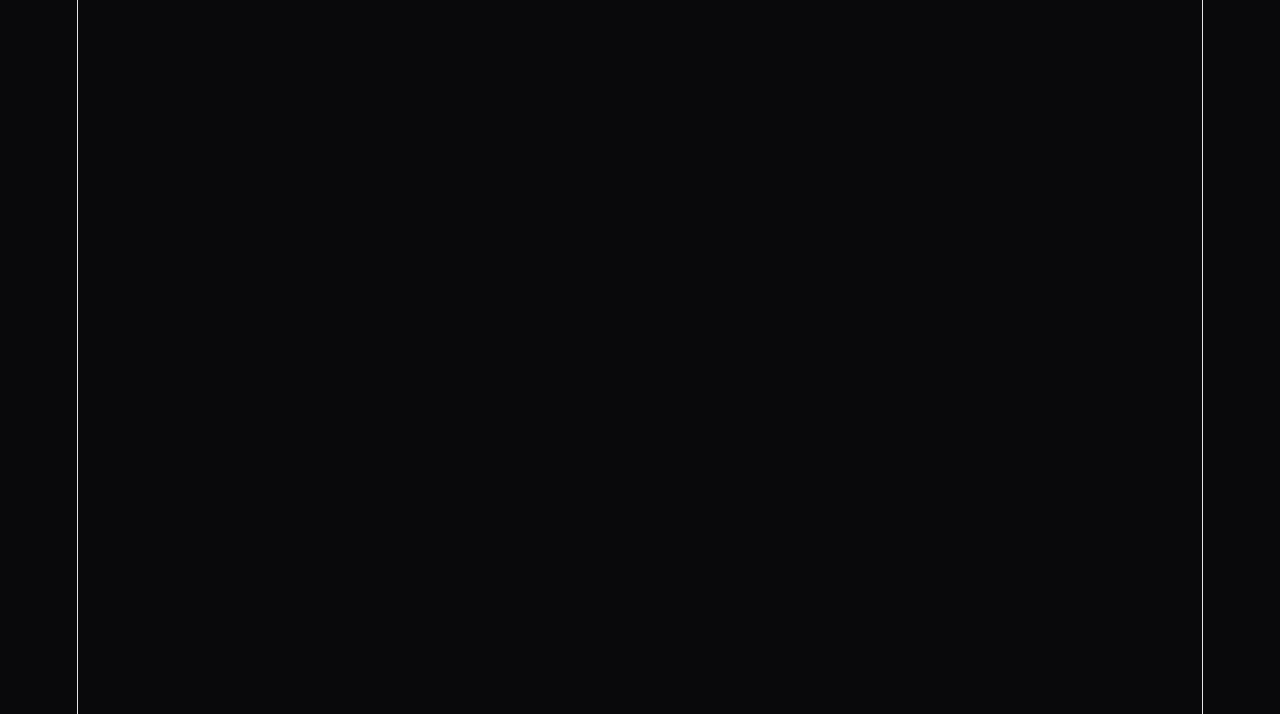
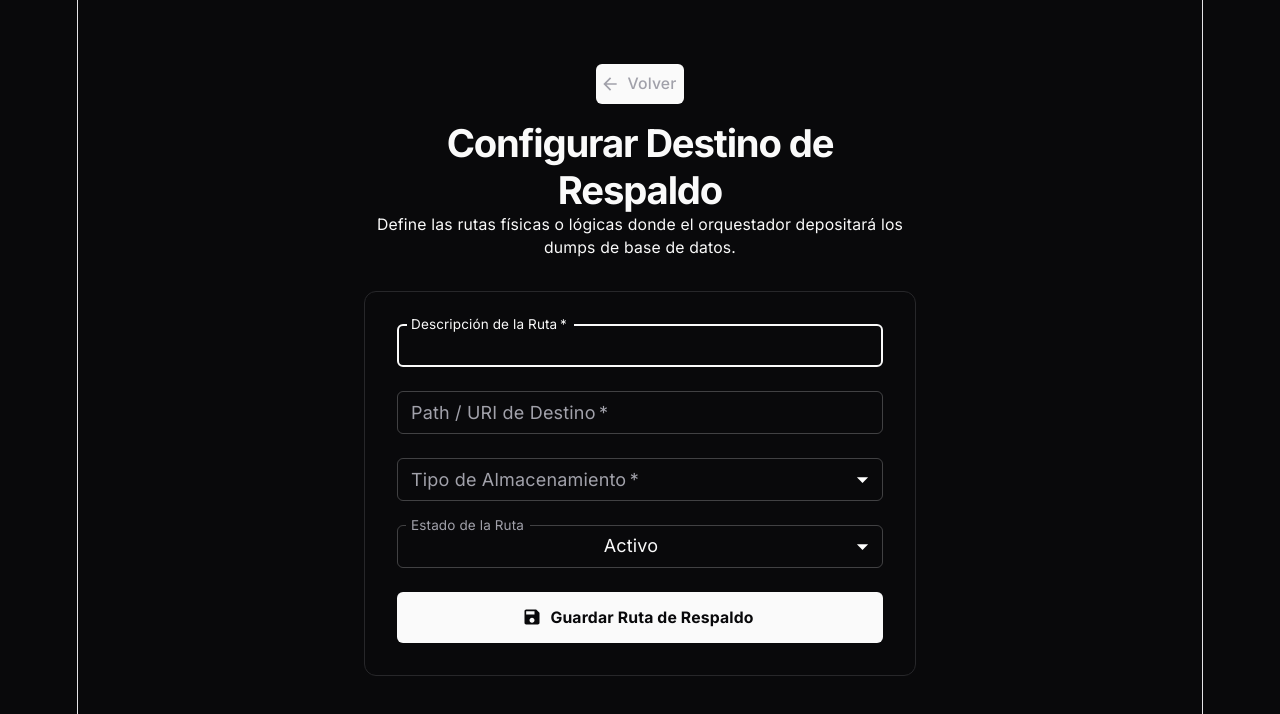
Before and after one commit to snnare/sgir_frontend, a React (Vite) app: page /add-path in a window 1280 px wide. Before the commit this address had no page. Shown: the top 714 px of the page. Built offline with nearby package versions, Linux system fonts and the light colour scheme.

Commit message:
Form Rutas de respaldo

```diff
--- a/src/App.tsx
+++ b/src/App.tsx
@@ -13,6 +13,7 @@ import { AddCredentialPage } from './pages/AddCredentialPage'
 import { AddInstancePage } from './pages/AddInstancePage'
 import { AddDbmsPage } from './pages/AddDbmsPage'
 import { AddBackupPolicyPage } from './pages/AddBackupPolicyPage';
+import { AddBackupPathPage } from './pages/AddBackupPathPage';
 function App() {
   const mode = useThemeStore((state) => state.mode);
 
@@ -34,6 +35,7 @@ function App() {
           <Route path='/add-instance' element={<AddInstancePage />} />
           <Route path="/add-dbms" element={<AddDbmsPage />} />
           <Route path="/add-policy" element={<AddBackupPolicyPage />} />
+          <Route path="/add-path" element={<AddBackupPathPage />} />
         </Routes>
       </BrowserRouter>
     </ThemeProvider>
--- /dev/null
+++ b/src/components/BackupPathForm.tsx
@@ -0,0 +1,99 @@
+import {
+  Box, TextField, Button, Stack, MenuItem, InputAdornment
+} from '@mui/material';
+import FolderOpenIcon from '@mui/icons-material/FolderOpen';
+import StorageIcon from '@mui/icons-material/Storage';
+import CloudQueueIcon from '@mui/icons-material/CloudQueue';
+import SaveIcon from '@mui/icons-material/Save';
+
+const STORAGE_TYPES = [
+  { id: 1, name: 'Disco Local' },
+  { id: 2, name: 'S3 Cloud' },
+  { id: 3, name: 'NFS/NAS' },
+  { id: 4, name: 'SAN/Fibre Channel' },
+  { id: 5, name: 'NFS' },
+];
+
+export const BackupPathForm = () => {
+  return (
+    <Box component="form" noValidate sx={{ width: '100%' }}>
+      <Stack spacing={3}>
+
+        <TextField
+          required
+          fullWidth
+          id="descripcion"
+          label="Descripción de la Ruta"
+          placeholder="ej. Almacenamiento Local de Emergencia"
+          name="descripcion"
+          autoFocus
+        />
+
+        <TextField
+          required
+          fullWidth
+          id="path"
+          label="Path / URI de Destino"
+          placeholder="ej. /mnt/backups/db o s3://my-bucket/backup"
+          name="path"
+          InputProps={{
+            startAdornment: (
+              <InputAdornment position="start">
+                <FolderOpenIcon fontSize="small" />
+              </InputAdornment>
+            ),
+          }}
+        />
+
+        {/* Tipo de Almacenamiento */}
+        <TextField
+          select
+          fullWidth
+          id="id_tipo_almacenamiento"
+          label="Tipo de Almacenamiento"
+          defaultValue=""
+          name="id_tipo_almacenamiento"
+          required
+        >
+          {STORAGE_TYPES.map((type) => (
+            <MenuItem key={type.id} value={type.id}>
+              <Stack direction="row" alignItems="center" spacing={1}>
+                {type.id === 2 ? <CloudQueueIcon fontSize="inherit" /> : <StorageIcon fontSize="inherit" />}
+                <span>{type.name}</span>
+              </Stack>
+            </MenuItem>
+          ))}
+        </TextField>
+
+        {/* Estado */}
+        <TextField
+          select
+          fullWidth
+          id="estado"
+          label="Estado de la Ruta"
+          defaultValue="activo"
+          name="estado"
+        >
+          <MenuItem value="activo">Activo</MenuItem>
+          <MenuItem value="inactivo">Inactivo</MenuItem>
+        </TextField>
+
+        <Button
+          type="submit"
+          fullWidth
+          variant="contained"
+          startIcon={<SaveIcon />}
+          sx={{
+            mt: 2,
+            py: 1.5,
+            fontWeight: 700,
+            bgcolor: 'text.primary',
+            color: 'background.paper'
+          }}
+        >
+          Guardar Ruta de Respaldo
+        </Button>
+      </Stack>
+    </Box>
+  );
+};
--- /dev/null
+++ b/src/pages/AddBackupPathPage.tsx
@@ -0,0 +1,39 @@
+import { Container, Box, Typography, Button } from '@mui/material';
+import { useNavigate } from 'react-router-dom';
+import ArrowBackIcon from '@mui/icons-material/ArrowBack';
+import { BackupPathForm } from '../components/BackupPathForm';
+
+export const AddBackupPathPage = () => {
+  const navigate = useNavigate();
+
+  return (
+    <Container maxWidth="sm" sx={{ py: 8 }}>
+      <Box sx={{ mb: 4 }}>
+        <Button
+          startIcon={<ArrowBackIcon />}
+          onClick={() => navigate(-1)}
+          sx={{ color: 'text.secondary', mb: 2 }}
+        >
+          Volver
+        </Button>
+
+        <Typography variant="h4" sx={{ fontWeight: 800, letterSpacing: '-0.03em' }}>
+          Configurar Destino de Respaldo
+        </Typography>
+        <Typography variant="body2" color="text.secondary">
+          Define las rutas físicas o lógicas donde el orquestador depositará los dumps de base de datos.
+        </Typography>
+      </Box>
+
+      <Box sx={{
+        p: 4,
+        border: '1px solid',
+        borderColor: 'divider',
+        borderRadius: 2,
+        bgcolor: 'background.paper'
+      }}>
+        <BackupPathForm />
+      </Box>
+    </Container>
+  );
+};
```
